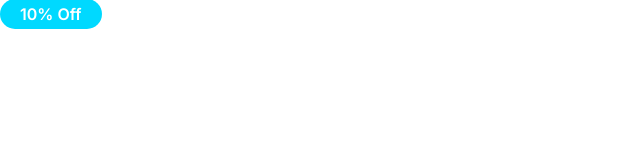
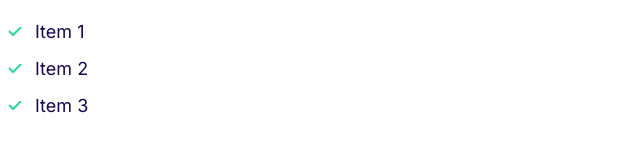
Before and after one commit to ujjwalsotra/Moshify_clone, a plain HTML site: page index.html in a window 1280 px wide. Shown: the whole page, without its empty margins (0-640 px from the left). Drawn offline with Linux system fonts and the light colour scheme.

Commit message:
Added list styles.

```diff
--- a/css/styles.css
+++ b/css/styles.css
@@ -100,3 +100,31 @@
         font: size 1.2rem;;
     }
 }
+
+/* LISTS */
+
+.list{
+    list-style: none;/* get rid of the default bullet points */
+    padding-left: 0;
+    color: var(--color-headings);
+}
+
+.list--inline .list__item{
+    display:inline-block;
+    margin-right:2rem;
+
+}
+.list--tick{
+    list-style-image: url(../images/tick.svg);
+    padding-left: 3rem;
+}
+.list--tick .list__item{
+    padding-left: 0.5rem;
+    margin-bottom: 1rem;
+}
+
+@media screen and (min-width:1024px){
+    .lsit--tick .list__item{
+        padding-left: 0;
+    }
+}
--- a/index.html
+++ b/index.html
@@ -12,6 +12,10 @@
             <link rel="stylesheet" href="css/styles.css">
 </head>
 <body>
-  <span class="badge badge--secondary badge--small">10% Off</span>
+  <ul class="list list--tick">
+              <li class="list__item">Item 1</li>
+              <li class="list__item">Item 2</li>
+              <li class="list__item">Item 3</li>
+  </ul>
 </body>
 </html>
```
Also changed, not shown: components/lists.html (added, +5 -0 lines), images/tick.svg (added).
